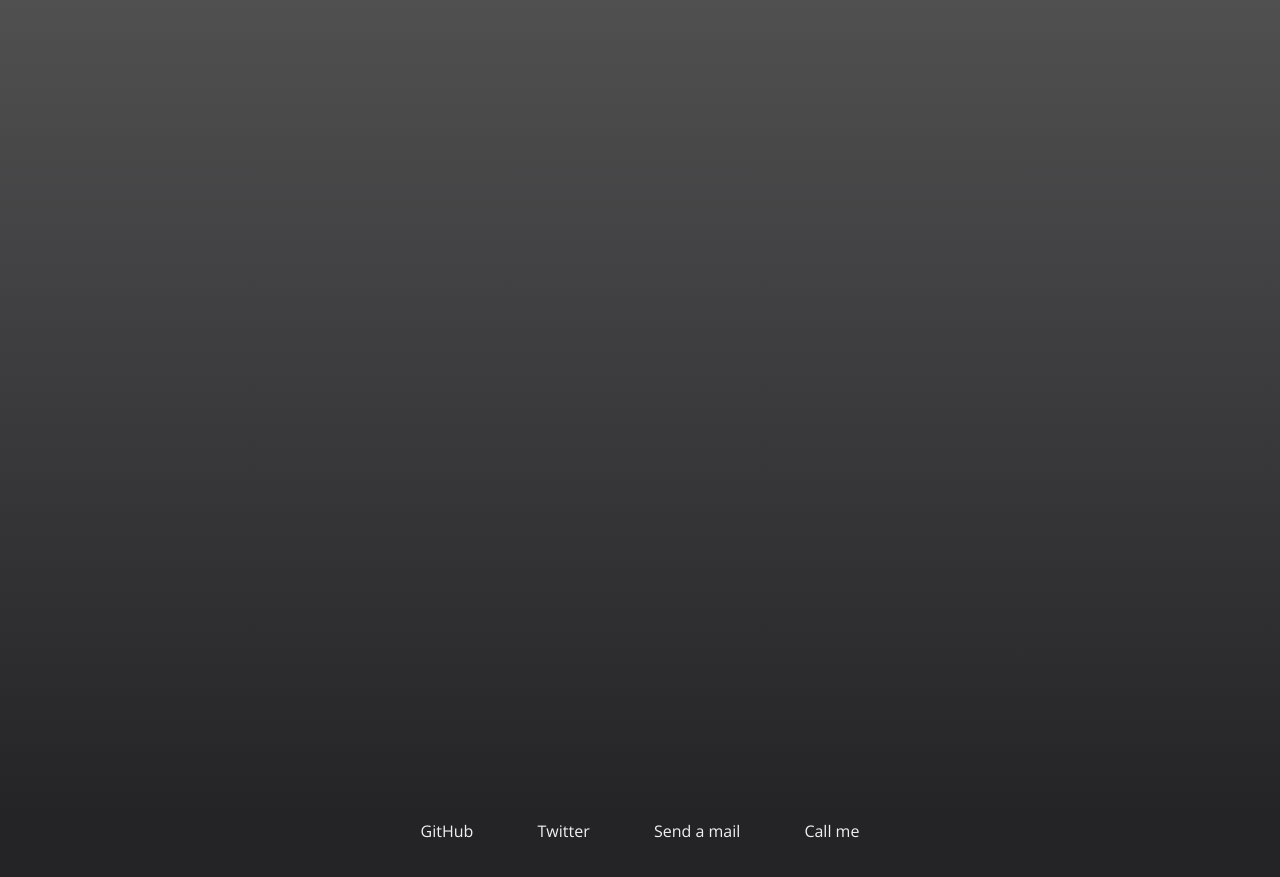
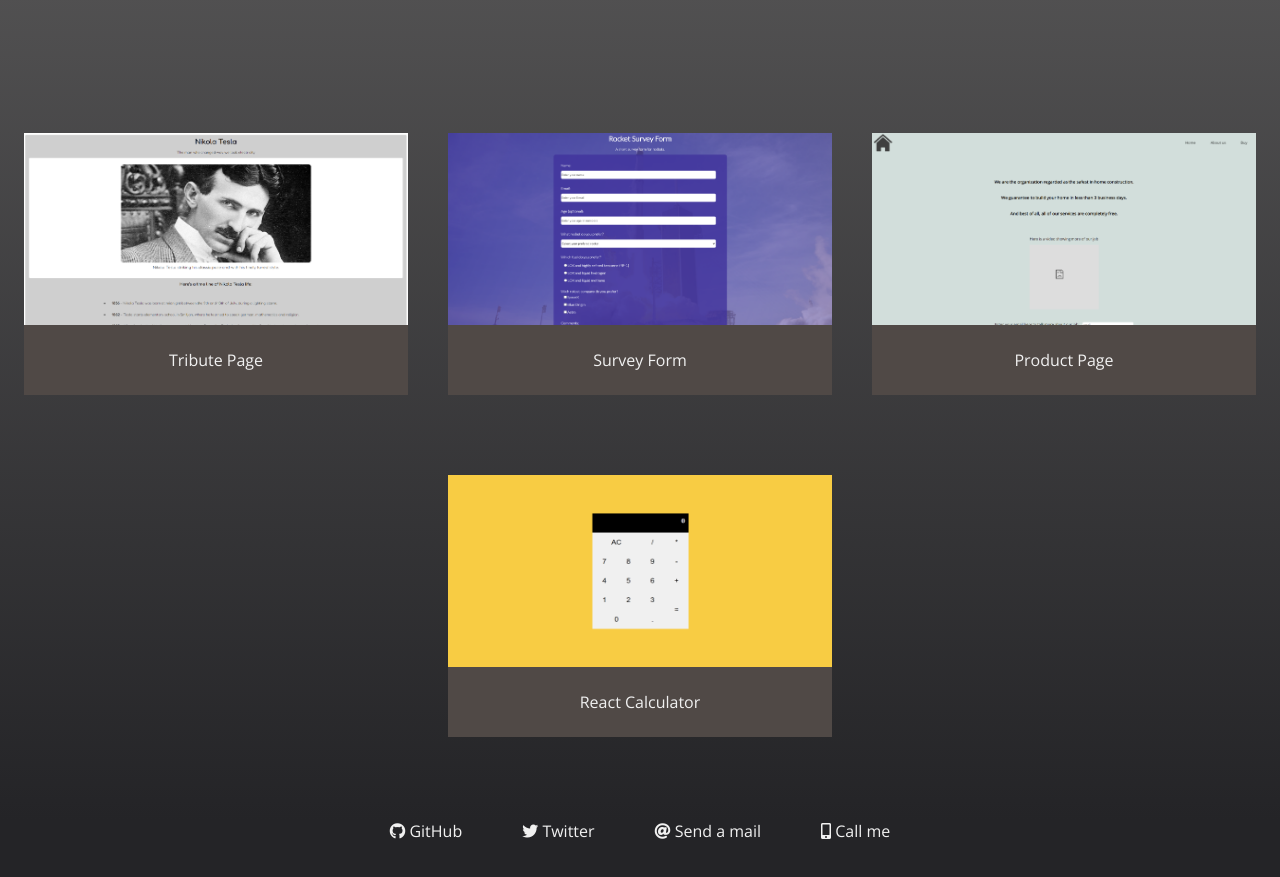
Before and after one commit to pedroddjkkk/Portfolio, a Next.js app: page / in a window 1280 px wide. Shown: the part 1100-1977 px from the top of the page. Built offline with nearby package versions, Linux system fonts and the light colour scheme.

Commit message:
Icons e Observer

```diff
--- a/pages/index.js
+++ b/pages/index.js
@@ -2,6 +2,8 @@ import Head from "next/head";
 import Image from "next/image";
 import { Inter } from "@next/font/google";
 import styles from "../styles/Home.module.css";
+import Script from "next/script";
+import { useEffect } from "react";
 
 const inter = Inter({ subsets: ["latin"] });
 
@@ -13,6 +15,11 @@ export default function Home() {
         <meta name="description" content="Generated by create next app" />
         <meta name="viewport" content="width=device-width, initial-scale=1" />
         <link rel="icon" href="/favicon.ico" />
+        <link
+          rel="stylesheet"
+          href="https://use.fontawesome.com/releases/v5.8.2/css/all.css"
+          crossorigin="anonymous"
+        />
       </Head>
       <div className="App">
         <nav id={styles.navbar}>
@@ -23,7 +30,11 @@ export default function Home() {
             <a href="#project-title" className={styles.navElements}>
               Work
             </a>
-            <a href="#contact-section" className={styles.navElements} id="profile-link">
+            <a
+              href="#contact-section"
+              className={styles.navElements}
+              id="profile-link"
+            >
               Contact
             </a>
           </div>
@@ -35,12 +46,15 @@ export default function Home() {
         <section id={styles.projects}>
           <h1 id={styles.projectTitle}>These are some of my projects</h1>
           <div id={styles.project}>
-            <div className={`${styles.project} ${styles.hidden}`} id={styles.gridItem1}>
+            <div
+              className={`${styles.project}`}
+              id={styles.gridItem1}
+            >
               <Image
                 src="/img/tsla.png"
                 alt="Project"
-                width={300}
-                height={400}
+                width={384}
+                height={210}
                 className={styles.projectImg}
               />
               <a
@@ -50,12 +64,15 @@ export default function Home() {
                 Tribute Page
               </a>
             </div>
-            <div className={`${styles.project} ${styles.hidden}`} id={styles.gridItem2}>
+            <div
+              className={`${styles.project}`}
+              id={styles.gridItem2}
+            >
               <Image
                 src="/img/survey.png"
                 alt="Project"
-                width={300}
-                height={400}
+                width={384}
+                height={210}
                 className={styles.projectImg}
               />
               <a
@@ -65,12 +82,15 @@ export default function Home() {
                 Survey Form
               </a>
             </div>
-            <div className={`${styles.project} ${styles.hidden}`} id={styles.gridItem3}>
+            <div
+              className={`${styles.project}`}
+              id={styles.gridItem3}
+            >
               <Image
                 src="/img/prduct.png"
                 alt="Project"
-                width={300}
-                height={400}
+                width={384}
+                height={210}
                 className={styles.projectImg}
               />
               <a
@@ -80,12 +100,15 @@ export default function Home() {
                 Product Page
               </a>
             </div>
-            <div className={`${styles.project} ${styles.hidden}`} id={styles.gridItem4}>
+            <div
+              className={`${styles.project}`}
+              id={styles.gridItem4}
+            >
               <Image
                 src="/img/calculator.png"
                 alt="Project"
-                width={300}
-                height={400}
+                width={384}
+                height={210}
                 className={styles.projectImg}
               />
               <a
@@ -114,7 +137,10 @@ export default function Home() {
             >
               <i className="fab fa-twitter"></i> Twitter
             </a>
-            <a href="malito: pedroddjkk@gmail.com" className={styles.contactDetails}>
+            <a
+              href="malito: pedroddjkk@gmail.com"
+              className={styles.contactDetails}
+            >
               <i className="fas fa-at"></i> Send a mail
             </a>
             <a href="tel:+55-44-997506602" className={styles.contactDetails}>
```
